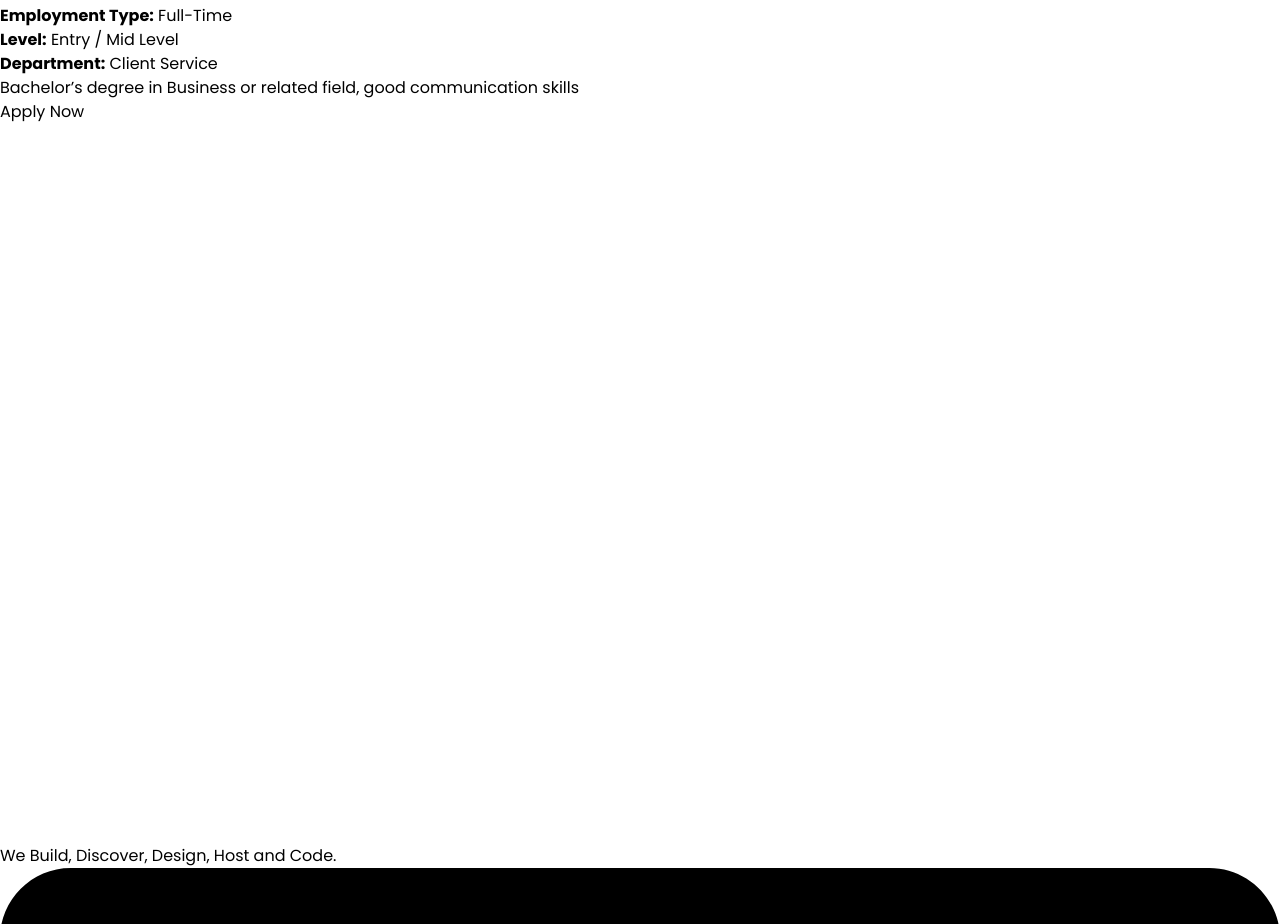
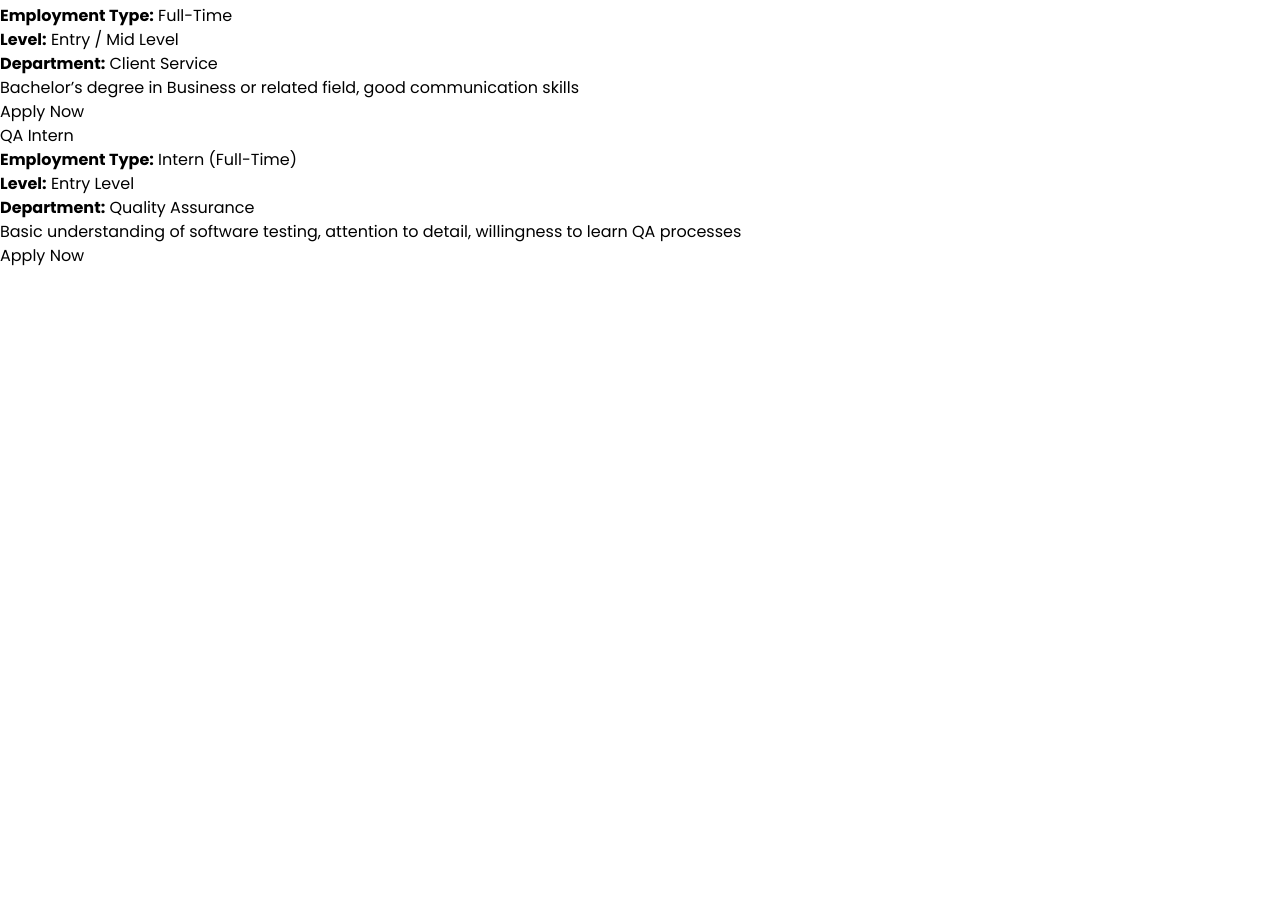
Before and after one commit to UddheshyaGroup/new-UG-Website, a React (Vite) app: page /career in a window 1280 px wide. Shown: the part 3286-4210 px from the top of the page. Built offline with nearby package versions, Linux system fonts and the light colour scheme.

Commit message:
Added one new job position

```diff
--- a/src/components/pages/Career/Career.jsx
+++ b/src/components/pages/Career/Career.jsx
@@ -32,6 +32,13 @@ const Career = () => {
       type: 'Full-Time',
       level: 'Entry / Mid Level',
       department: 'Client Service',
+    },
+    {
+      title: 'QA Intern',
+      requirements: 'Basic understanding of software testing, attention to detail, willingness to learn QA processes',
+      type: 'Intern (Full-Time)',
+      level: 'Entry Level',
+      department: 'Quality Assurance',
     },
   ];
 
```
